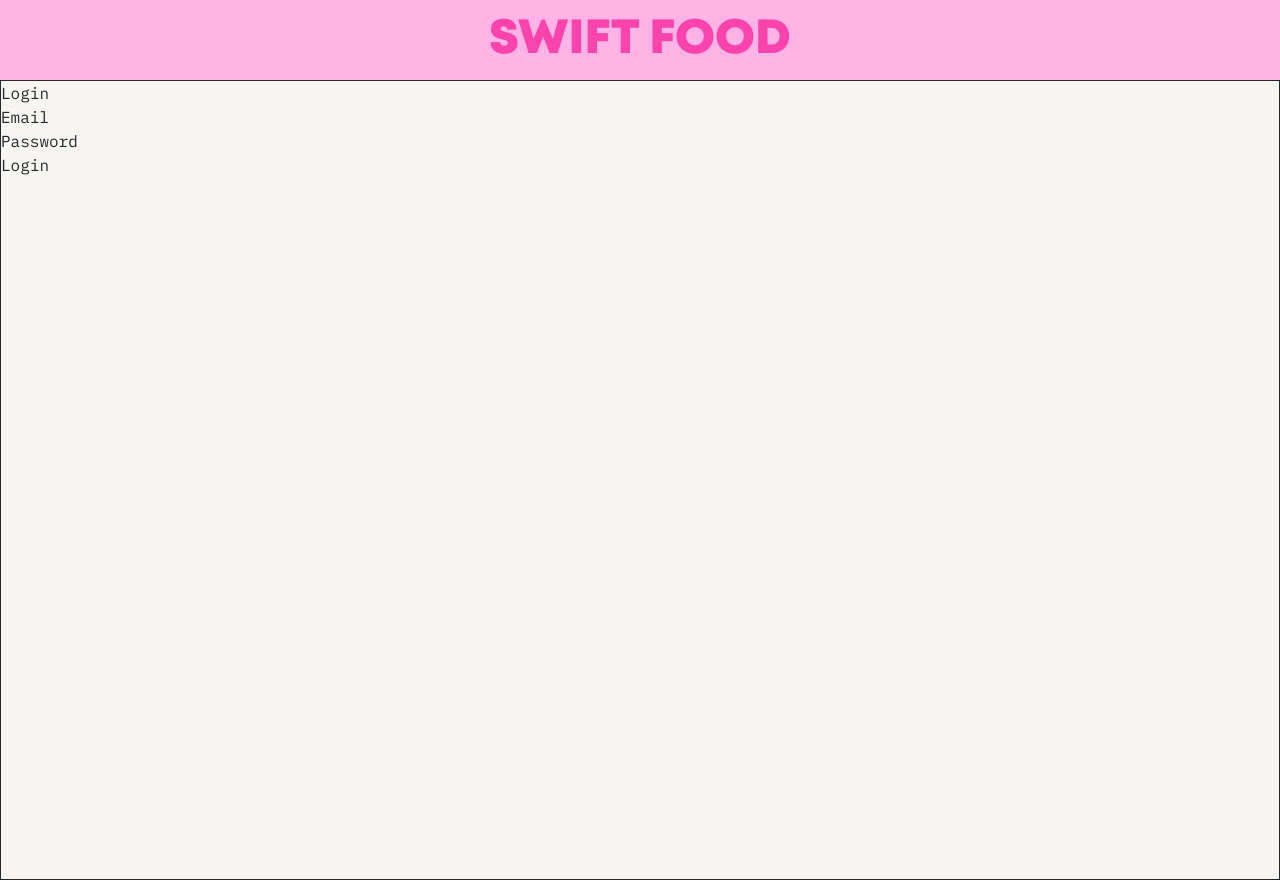
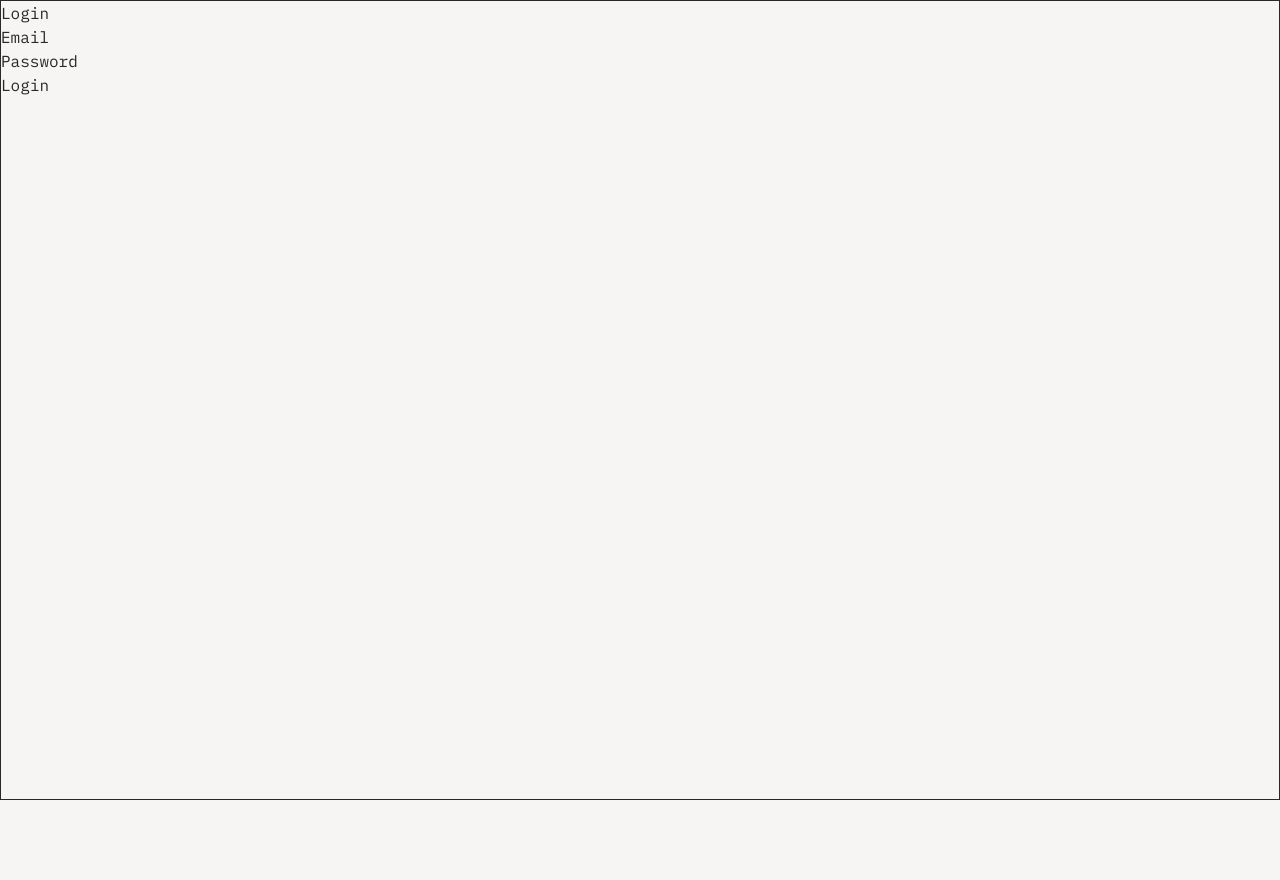
Before and after one commit to Swift-Food/corporate-website, a Next.js app: page /login in a window 1280 px wide. After the commit the page ends 800 px from the top, so only its background shows below. Built offline with nearby package versions, Linux system fonts and the light colour scheme.

Commit message:
removed navbar from auth screen

```diff
--- /dev/null
+++ b/src/app/components/ConditionalNavbar.tsx
@@ -0,0 +1,15 @@
+"use client";
+
+import { usePathname } from "next/navigation";
+import Navbar from "./navbar";
+
+export default function ConditionalNavbar() {
+  const pathname = usePathname();
+  const isAuthPage = pathname === "/login";
+
+  if (isAuthPage) {
+    return null;
+  }
+
+  return <Navbar />;
+}
--- a/src/app/layout.tsx
+++ b/src/app/layout.tsx
@@ -1,7 +1,7 @@
 import type { Metadata } from "next";
 import { IBM_Plex_Mono } from "next/font/google";
 import "./globals.css";
-import Navbar from "./components/navbar";
+import ConditionalNavbar from "./components/ConditionalNavbar";
 
 const ibmPlexMono = IBM_Plex_Mono({
   subsets: ["latin"],
@@ -70,7 +70,7 @@ export default function RootLayout({
     <html lang="en">
       <body className={`${ibmPlexMono.className} ${ibmPlexMono.variable}`}>
         <div className="min-h-screen flex flex-col">
-          <Navbar />
+          <ConditionalNavbar />
           <main className="flex-1">{children}</main>
         </div>
       </body>
```
